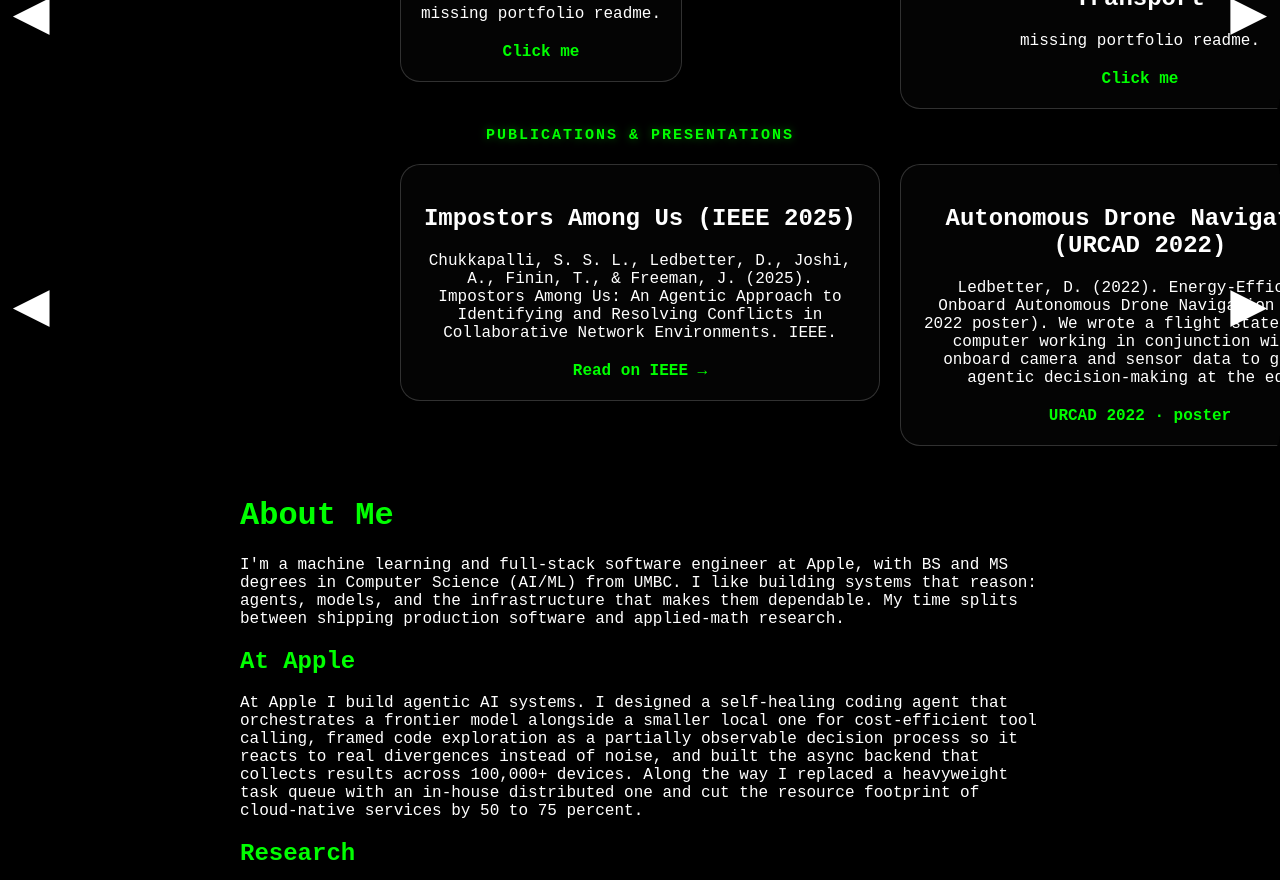
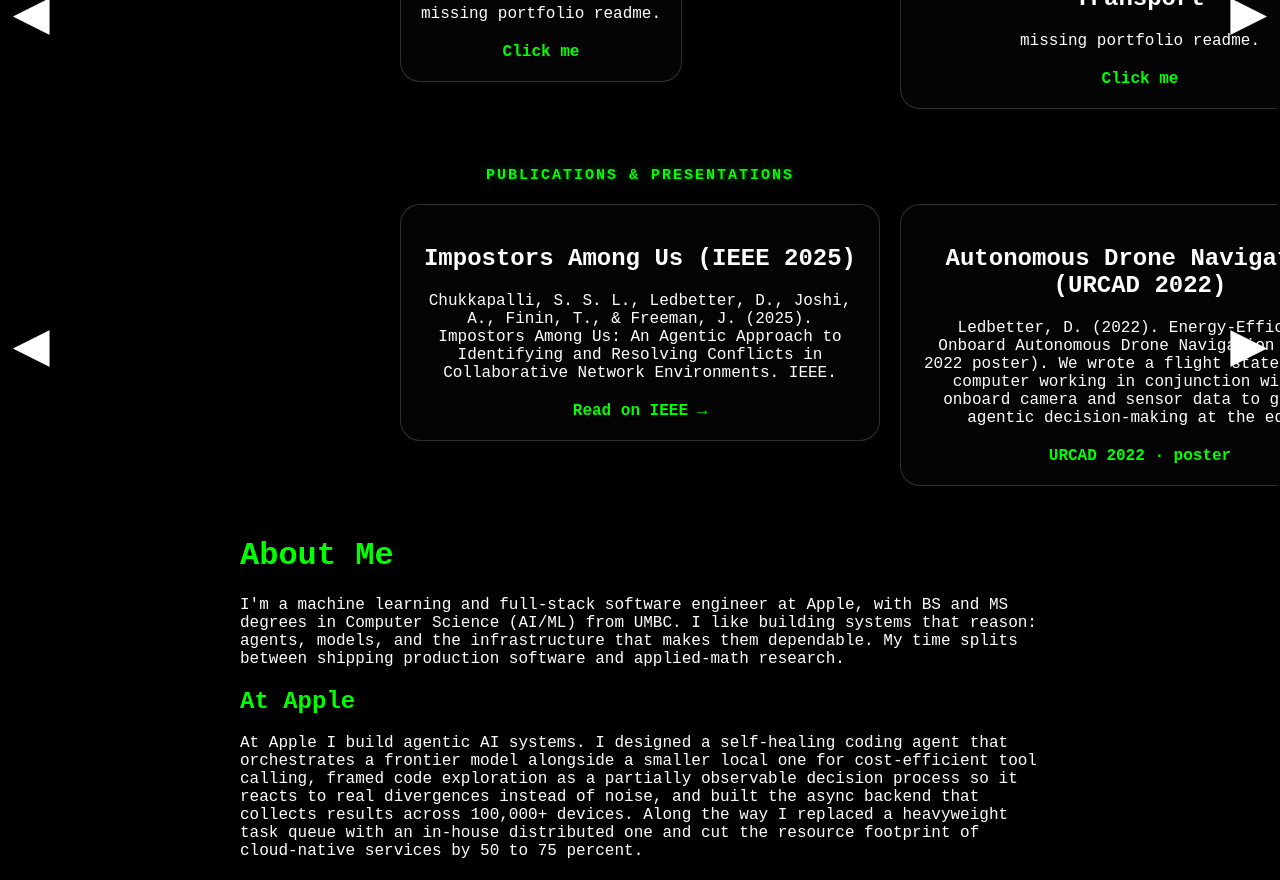
Before and after one commit to dledbetter123/ledbetter-website, a React (Create React App) app in the folder frontend/: page / in a window 1280 px wide. Shown: the part 920-1800 px from the top of the page. Built offline with nearby package versions, Linux system fonts and the light colour scheme; no server answers.

Commit message:
projects: more space between project cards and the Publications heading
Bump .pub-carousel-style margin-top 8px -> 48px so the "Publications &
Presentations" title isn't crowded against the bottom of the project cards.

```diff
--- a/frontend/src/components/MainPage/MainPage.css
+++ b/frontend/src/components/MainPage/MainPage.css
@@ -132,11 +132,13 @@
     transform: scale(1.5);
   }
 
-/* Publications carousel — sits directly under the project (GitHub) cards. */
+/* Publications carousel — sits under the project (GitHub) cards. The margin-top is
+   the gap between the bottom of the project cards and the "Publications &
+   Presentations" heading. */
 .pub-carousel-style {
   z-index: 50;
   position: relative;
-  margin-top: 8px;
+  margin-top: 48px;
 }
 
 .carousel-heading {
```
